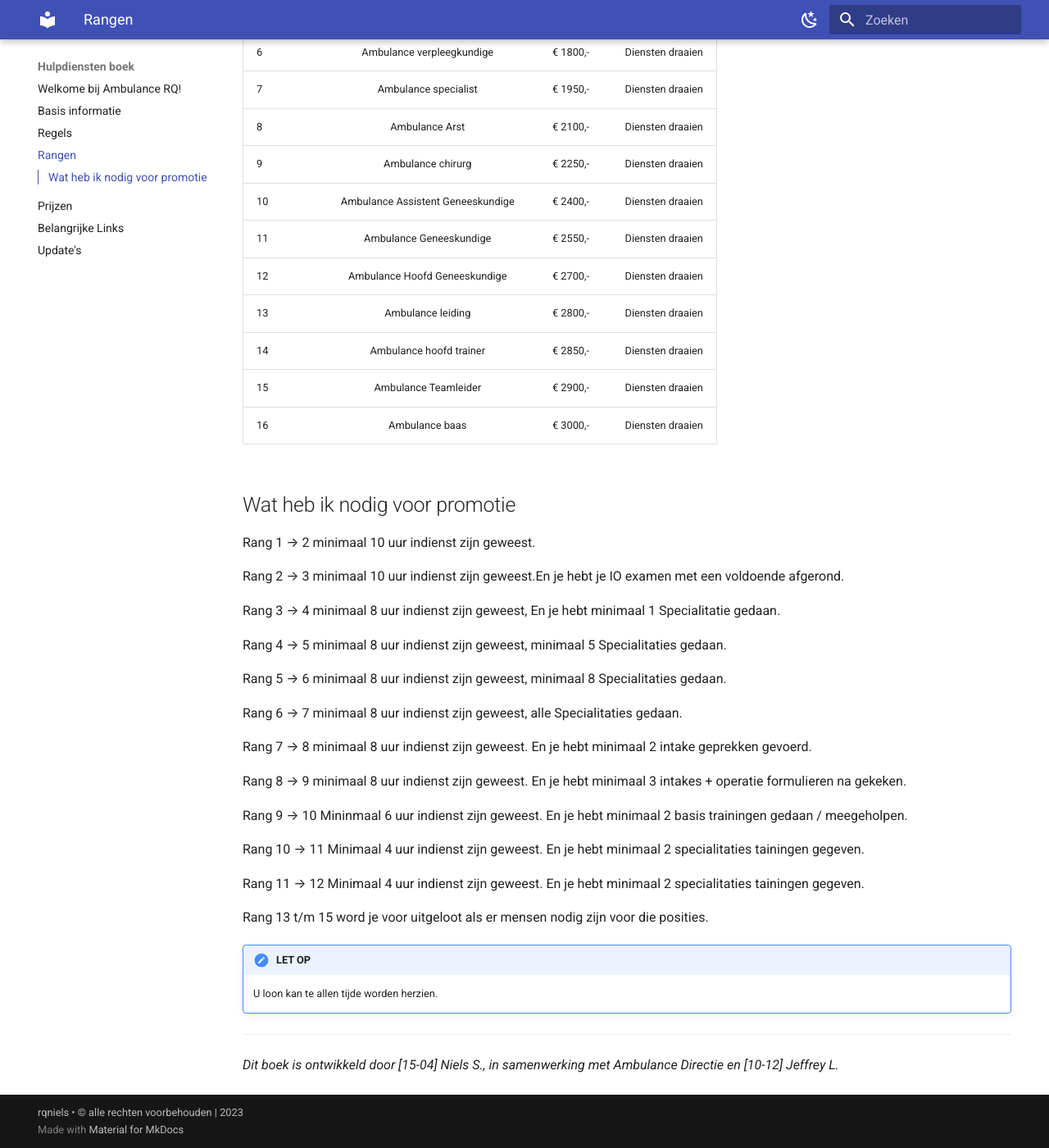
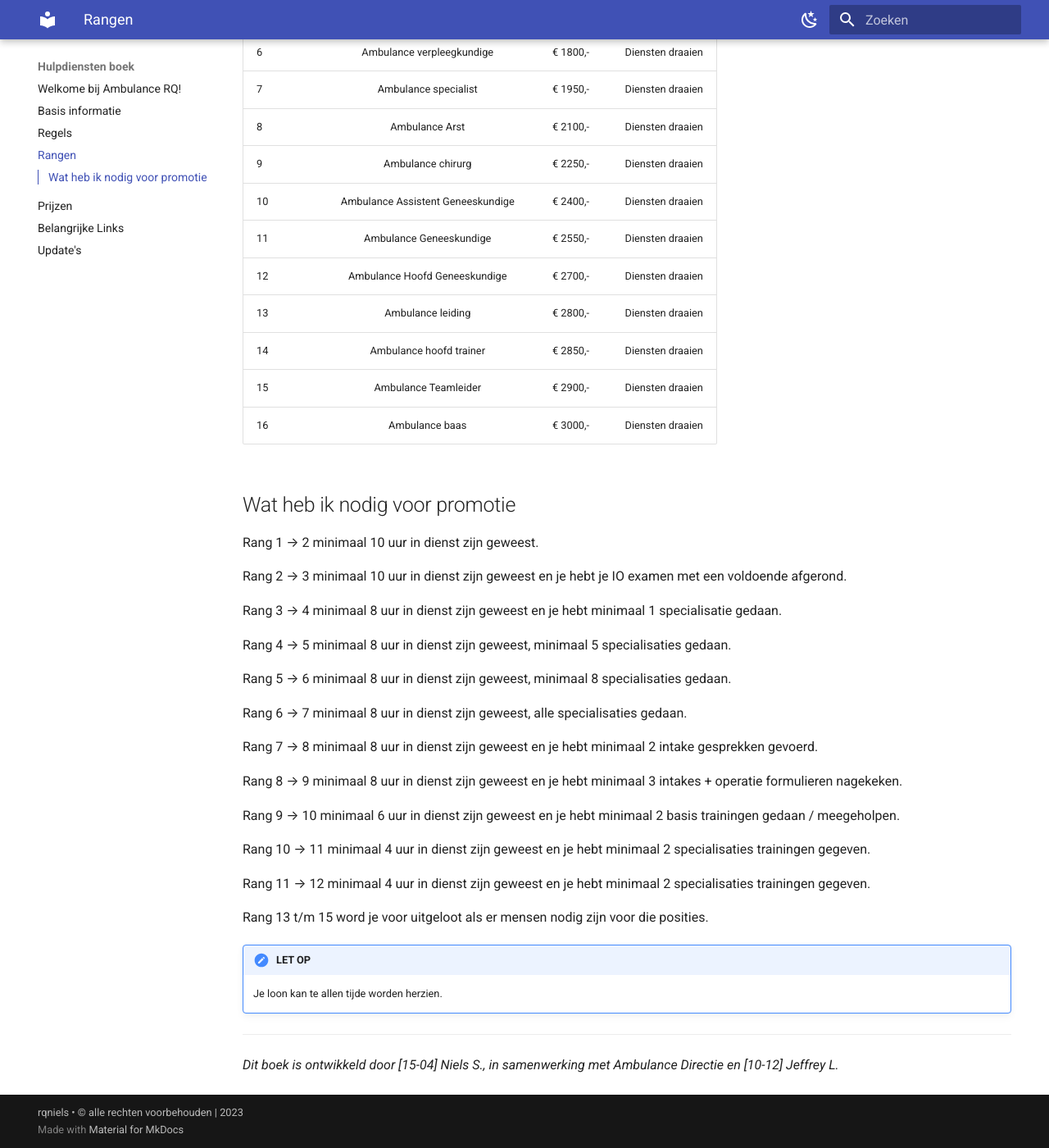
Before and after one commit to rqniels/Hulpdienstenboek, an MkDocs documentation site: the page built from docs/rang.md, in a window 1280 px wide and 1400 px high, scrolled down 453 px. Shown: the whole window at 82% size. Built offline with MkDocs 1.6.1 and Material for MkDocs 9.7.7, drawn with Linux system fonts in a browser that asks for light colours; some of the changed text lies outside the part shown.

Commit message:
Update rang.md
Grammaticale update

```diff
--- a/docs/rang.md
+++ b/docs/rang.md
@@ -1,5 +1,5 @@
 # Rangen
-Hier kan je alle rangen vinden. En wat er wordt verwacht per rang.
+Hier kan je alle rangen vinden en wat er wordt verwacht per rang.
 
 | Rang | Naam rang | Loon | Taken |
 |:-----|:---------------:|:-----------------:|:-----------------:|
@@ -21,32 +21,32 @@ Hier kan je alle rangen vinden. En wat er wordt verwacht per rang.
 | 16   | Ambulance baas | € 3000,- | Diensten draaien |
 
 ## Wat heb ik nodig voor promotie
-Rang 1 --> 2 minimaal 10 uur indienst zijn geweest.
+Rang 1 --> 2 minimaal 10 uur in dienst zijn geweest.
 
-Rang 2 --> 3 minimaal 10 uur indienst zijn geweest.En je hebt je IO examen met een voldoende afgerond.
+Rang 2 --> 3 minimaal 10 uur in dienst zijn geweest en je hebt je IO examen met een voldoende afgerond.
 
-Rang 3 --> 4 minimaal 8 uur indienst zijn geweest, En je hebt minimaal 1 Specialitatie gedaan.
+Rang 3 --> 4 minimaal 8 uur in dienst zijn geweest en je hebt minimaal 1 specialisatie gedaan.
 
-Rang 4 --> 5 minimaal 8 uur indienst zijn geweest, minimaal 5 Specialitaties gedaan.
+Rang 4 --> 5 minimaal 8 uur in dienst zijn geweest, minimaal 5 specialisaties gedaan.
 
-Rang 5 --> 6 minimaal 8 uur indienst zijn geweest, minimaal 8 Specialitaties gedaan.
+Rang 5 --> 6 minimaal 8 uur in dienst zijn geweest, minimaal 8 specialisaties gedaan.
 
-Rang 6 --> 7 minimaal 8 uur indienst zijn geweest, alle Specialitaties gedaan.
+Rang 6 --> 7 minimaal 8 uur in dienst zijn geweest, alle specialisaties gedaan.
 
-Rang 7 --> 8 minimaal 8 uur indienst zijn geweest. En je hebt minimaal 2 intake geprekken gevoerd.
+Rang 7 --> 8 minimaal 8 uur in dienst zijn geweest en je hebt minimaal 2 intake gesprekken gevoerd.
 
-Rang 8 --> 9 minimaal 8 uur indienst zijn geweest. En je hebt minimaal 3 intakes + operatie formulieren na gekeken.
+Rang 8 --> 9 minimaal 8 uur in dienst zijn geweest en je hebt minimaal 3 intakes + operatie formulieren nagekeken.
 
-Rang 9 --> 10 Mininmaal 6 uur indienst zijn geweest. En je hebt minimaal 2 basis trainingen gedaan / meegeholpen.
+Rang 9 --> 10 minimaal 6 uur in dienst zijn geweest en je hebt minimaal 2 basis trainingen gedaan / meegeholpen.
 
-Rang 10 --> 11 Minimaal 4 uur indienst zijn geweest. En je hebt minimaal 2 specialitaties tainingen gegeven.
+Rang 10 --> 11 minimaal 4 uur in dienst zijn geweest en je hebt minimaal 2 specialisaties trainingen gegeven.
 
-Rang 11 --> 12 Minimaal 4 uur indienst zijn geweest. En je hebt minimaal 2 specialitaties tainingen gegeven.
+Rang 11 --> 12 minimaal 4 uur in dienst zijn geweest en je hebt minimaal 2 specialisaties trainingen gegeven.
 
 Rang 13 t/m 15 word je voor uitgeloot als er mensen nodig zijn voor die posities.
 
 !!! attention "LET OP"
-    U loon kan te allen tijde worden herzien.
+    Je loon kan te allen tijde worden herzien.
 
 ---------------------
 
```
